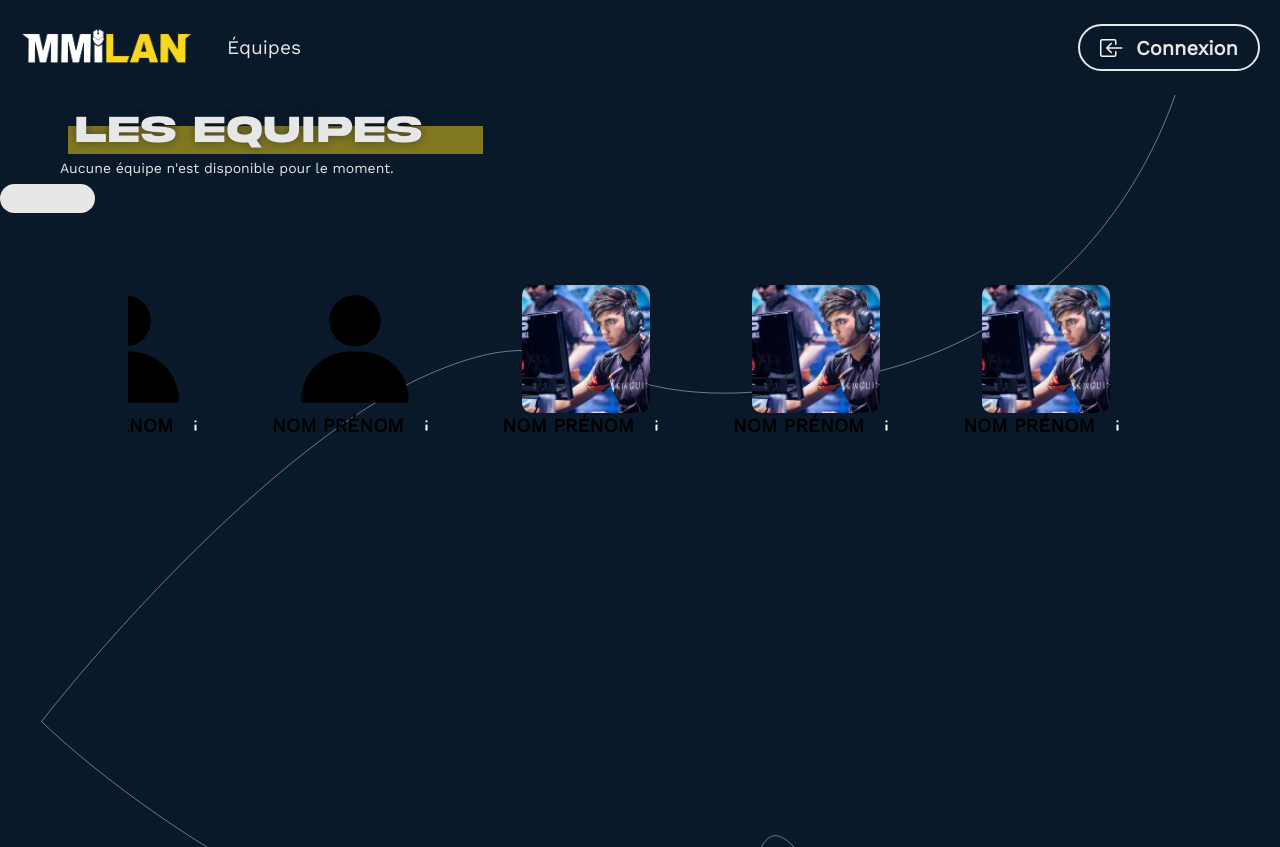
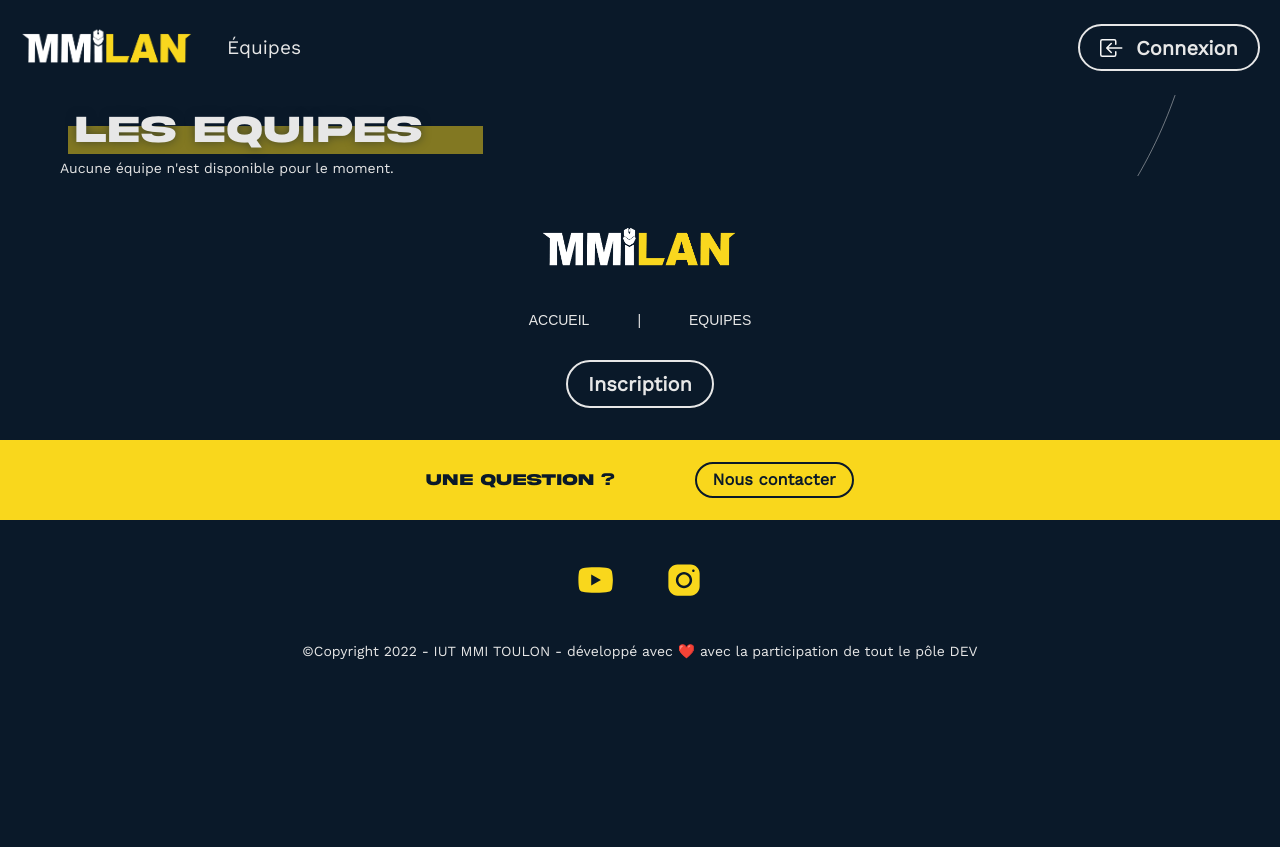
Before and after one commit to arthur-mdn/mmilan, a PHP site: page /teams in a window 1280 px wide. After the commit the page ends 659 px from the top, so only its background shows below. Run offline with PHP 8.4, Linux system fonts and the light colour scheme; data that the repository does not hold is empty; a stand-in replaces the project's code that opens the database connection.

Commit message:
fixed teams page

```diff
--- a/teams.php
+++ b/teams.php
@@ -144,81 +144,24 @@ if (isset($_SESSION["PlayerId"])) {
         </div> -->
 
     <!-- Bouton de la section-->
-    <div class="btn_section">
-        <button class="btn btnregister" href="#">S'inscrire</button>
-    </div>
+    <!--     <div class="btn_section">
+        <button class="btn btn__primary" href="#">S'inscrire</button>
+    </div> -->
     <!-- Carousel (avec JS en bas de page)-->
-    <div id="wrapper">
+    <!--     <div id="wrapper">
         <div id="carousel">
             <div id="content">
-                <!-- LES DIV DEVRONTS APPARAITRE DYNAMIQUEMENT EN FONCTION DE LA BDD, les éléments ci-dessous n'est qu'un exemple.-->
-                <!-- JOUEUR 1 -->
                 <div class="players">
                     <img class="item" src="./Elements/avatars/players/profil.png" alt="img" />
-                    <p class="textinfo">NOM PRÉNOM <svg class="icon_info" xmlns="http://www.w3.org/2000/svg"
-                                                        width="25" height="25" viewBox="0 0 24 24" fill="none" stroke="#0a1929" stroke-width="2"
-                                                        stroke-linecap="round" stroke-linejoin="round">
+                    <p class="textinfo">NOM PRÉNOM <svg class="icon_info" xmlns="http://www.w3.org/2000/svg" width="25" height="25" viewBox="0 0 24 24" fill="none" stroke="#0a1929" stroke-width="2" stroke-linecap="round" stroke-linejoin="round">
                             <circle cx="12" cy="12" r="10"></circle>
                             <line x1="12" y1="16" x2="12" y2="12" stroke="white"></line>
                             <line x1="12" y1="8" x2="12.01" y2="8" stroke="white"></line>
                         </svg></p>
                 </div>
-
-                <!-- JOUEUR 2 -->
-                <div class="players">
-                    <img class="item" src="./Elements/avatars/players/profil.png" alt="img" />
-                    <p class="textinfo">NOM PRÉNOM <svg class="icon_info" xmlns="http://www.w3.org/2000/svg"
-                                                        width="25" height="25" viewBox="0 0 24 24" fill="none" stroke="#0a1929" stroke-width="2"
-                                                        stroke-linecap="round" stroke-linejoin="round">
-                            <circle cx="12" cy="12" r="10"></circle>
-                            <line x1="12" y1="16" x2="12" y2="12" stroke="white"></line>
-                            <line x1="12" y1="8" x2="12.01" y2="8" stroke="white"></line>
-                        </svg></p>
-                </div>
-                <!-- JOUEUR 3 -->
-                <div class="players">
-                    <img class="item" src="./Elements/avatars/players/profil.png" alt="img" />
-                    <p class="textinfo">NOM PRÉNOM <svg class="icon_info" xmlns="http://www.w3.org/2000/svg"
-                                                        width="25" height="25" viewBox="0 0 24 24" fill="none" stroke="#0a1929" stroke-width="2"
-                                                        stroke-linecap="round" stroke-linejoin="round">
-                            <circle cx="12" cy="12" r="10"></circle>
-                            <line x1="12" y1="16" x2="12" y2="12" stroke="white"></line>
-                            <line x1="12" y1="8" x2="12.01" y2="8" stroke="white"></line>
-                        </svg></p>
-                </div>
-                <!-- JOUEUR 4 -->
-                <div class="players">
-                    <img class="item" src="./Elements/avatars/players/p1.jpg" alt="img" />
-                    <p class="textinfo">NOM PRÉNOM <svg class="icon_info" xmlns="http://www.w3.org/2000/svg"
-                                                        width="25" height="25" viewBox="0 0 24 24" fill="none" stroke="#0a1929" stroke-width="2"
-                                                        stroke-linecap="round" stroke-linejoin="round">
-                            <circle cx="12" cy="12" r="10"></circle>
-                            <line x1="12" y1="16" x2="12" y2="12" stroke="white"></line>
-                            <line x1="12" y1="8" x2="12.01" y2="8" stroke="white"></line>
-                        </svg></p>
-                </div>
-                <!-- JOUEUR 5 -->
-                <div class="players">
-                    <img class="item" src="./Elements/avatars/players/p1.jpg" alt="img" />
-                    <p class="textinfo">NOM PRÉNOM <svg class="icon_info" xmlns="http://www.w3.org/2000/svg"
-                                                        width="25" height="25" viewBox="0 0 24 24" fill="none" stroke="#0a1929" stroke-width="2"
-                                                        stroke-linecap="round" stroke-linejoin="round">
-                            <circle cx="12" cy="12" r="10"></circle>
-                            <line x1="12" y1="16" x2="12" y2="12" stroke="white"></line>
-                            <line x1="12" y1="8" x2="12.01" y2="8" stroke="white"></line>
-                        </svg></p>
-                </div>
-                <!-- JOUEUR 6 -->
-                <div class="players">
-                    <img class="item" src="./Elements/avatars/players/p1.jpg" alt="img" />
-                    <p class="textinfo">NOM PRÉNOM <svg class="icon_info" xmlns="http://www.w3.org/2000/svg"
-                                                        width="25" height="25" viewBox="0 0 24 24" fill="none" stroke="#0a1929" stroke-width="2"
-                                                        stroke-linecap="round" stroke-linejoin="round">
-                            <circle cx="12" cy="12" r="10"></circle>
-                            <line x1="12" y1="16" x2="12" y2="12" stroke="white"></line>
-                            <line x1="12" y1="8" x2="12.01" y2="8" stroke="white"></line>
-                        </svg></p>
-                </div>
+            </div>
+        </div>
+    </div> -->
 
     <!-- </section> -->
 
```
Also changed, not shown: css/teams.css (+49 -0 lines).
